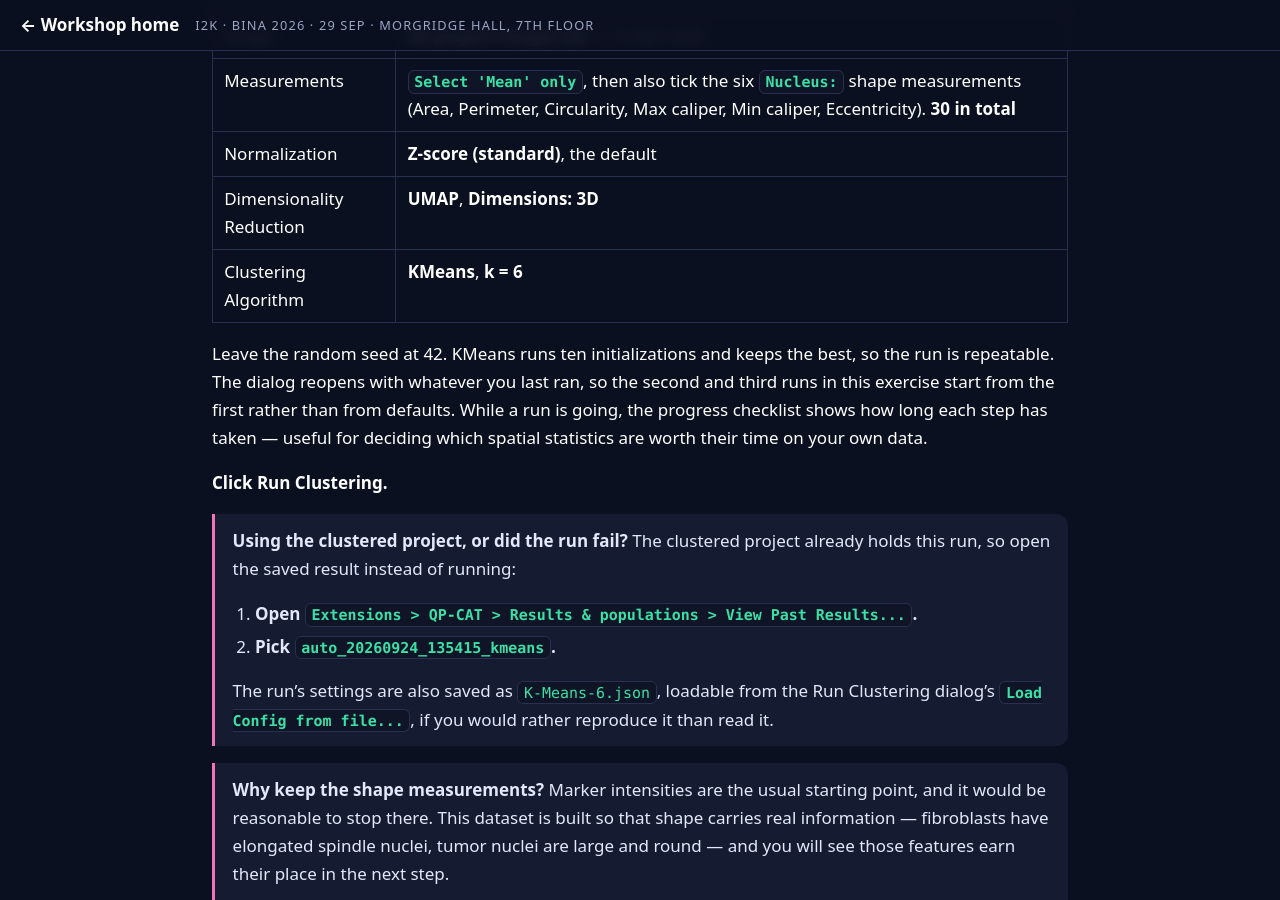
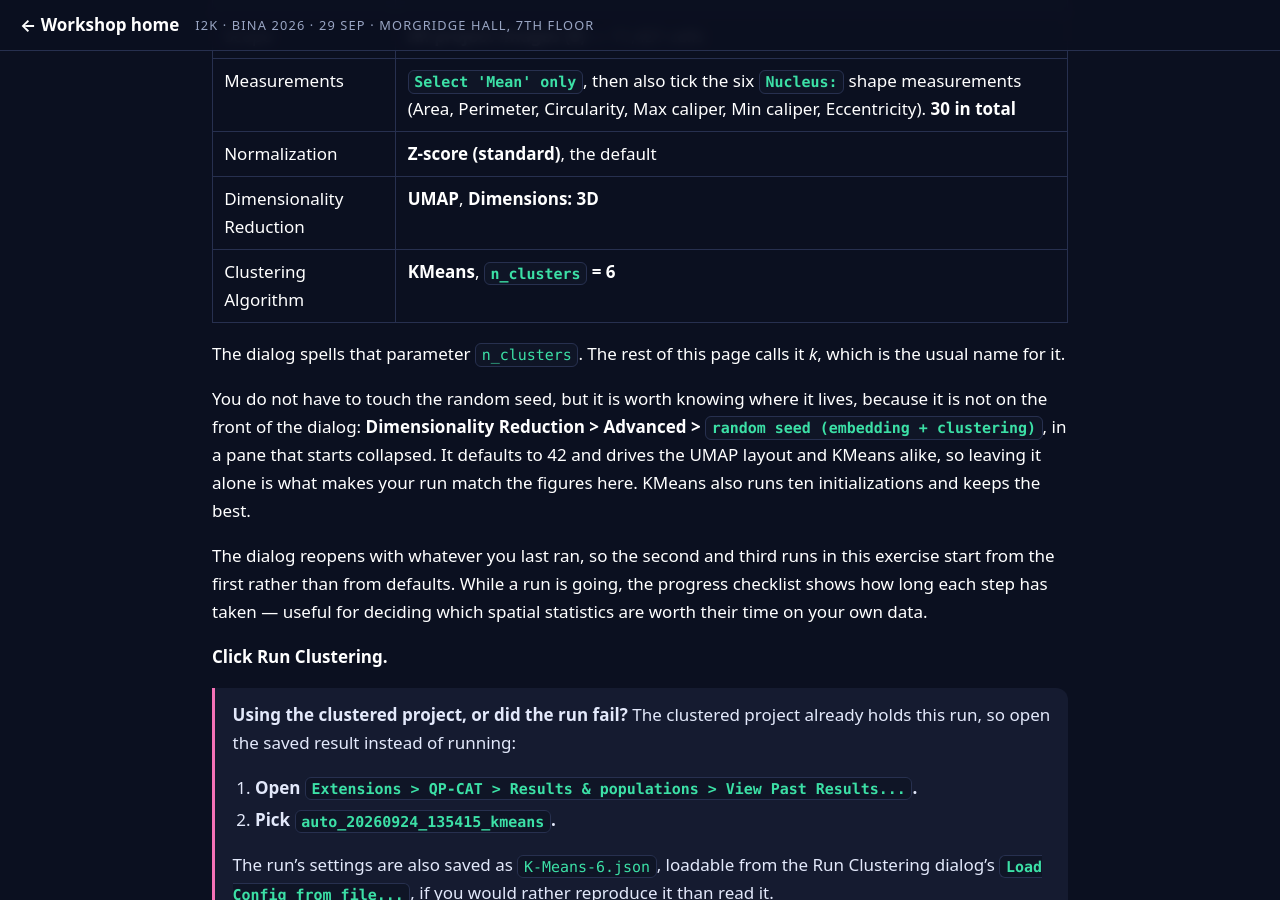
Before and after one commit to MichaelSNelson/BINA-I2K-2026-QuPath-Extensions, a Jekyll site: the page built from docs/03-qp-cat-cell-analysis-tools.md, in a window 1280 px wide and 900 px high, scrolled down 4250 px. Built offline with Jekyll 4.4.1, drawn with Linux system fonts in a browser that asks for light colours.

Commit message:
3.2: name the control the dialog shows, and say where the seed is
Two things a reader could not act on.

The KMeans parameter is labelled `n_clusters` in the dialog
(ClusteringDialog tipLabel("n_clusters:", ...)); the table said "k = 6",
which is the standard name for it but not a label anywhere on screen. The
table now uses the label and one line hands off to "k" for the prose that
follows.

"Leave the random seed at 42" read as if the seed were in front of you. It
is in a TitledPane that starts collapsed -- Dimensionality Reduction >
Advanced > "random seed (embedding + clustering)" -- and the row is only
shown when an embedding or a stochastic algorithm is in play, so in step 4
(Method None, HDBSCAN) the whole pane is hidden. The step now says where it
is and what it does, so leaving it alone is a decision rather than a thing
the reader failed to find.

https://claude.ai/code/session_01TZFXuLKiz1DgbomrTgfDTw

```diff
--- a/docs/03-qp-cat-cell-analysis-tools.md
+++ b/docs/03-qp-cat-cell-analysis-tools.md
@@ -264,13 +264,21 @@ those six from the markers alone is the exercise;
 | Measurements | **`Select 'Mean' only`**, then also tick the six **`Nucleus:`** shape measurements (Area, Perimeter, Circularity, Max caliper, Min caliper, Eccentricity). **30 in total** |
 | Normalization | **Z-score (standard)**, the default |
 | Dimensionality Reduction | **UMAP**, **Dimensions: 3D** |
-| Clustering Algorithm | **KMeans**, **k = 6** |
+| Clustering Algorithm | **KMeans**, **`n_clusters` = 6** |
 
-Leave the random seed at 42. KMeans runs ten initializations and keeps the best, so the run
-is repeatable. The dialog reopens with whatever you last ran, so the second and third runs in
-this exercise start from the first rather than from defaults. While a run is going, the
-progress checklist shows how long each step has taken — useful for deciding which spatial
-statistics are worth their time on your own data.
+The dialog spells that parameter `n_clusters`. The rest of this page calls it *k*, which is
+the usual name for it.
+
+You do not have to touch the random seed, but it is worth knowing where it lives, because it
+is not on the front of the dialog: **Dimensionality Reduction > Advanced >
+`random seed (embedding + clustering)`**, in a pane that starts collapsed. It defaults to 42
+and drives the UMAP layout and KMeans alike, so leaving it alone is what makes your run match
+the figures here. KMeans also runs ten initializations and keeps the best.
+
+The dialog reopens with whatever you last ran, so the second and third runs in this exercise
+start from the first rather than from defaults. While a run is going, the progress checklist
+shows how long each step has taken — useful for deciding which spatial statistics are worth
+their time on your own data.
 
 **Click Run Clustering.**
 
```
